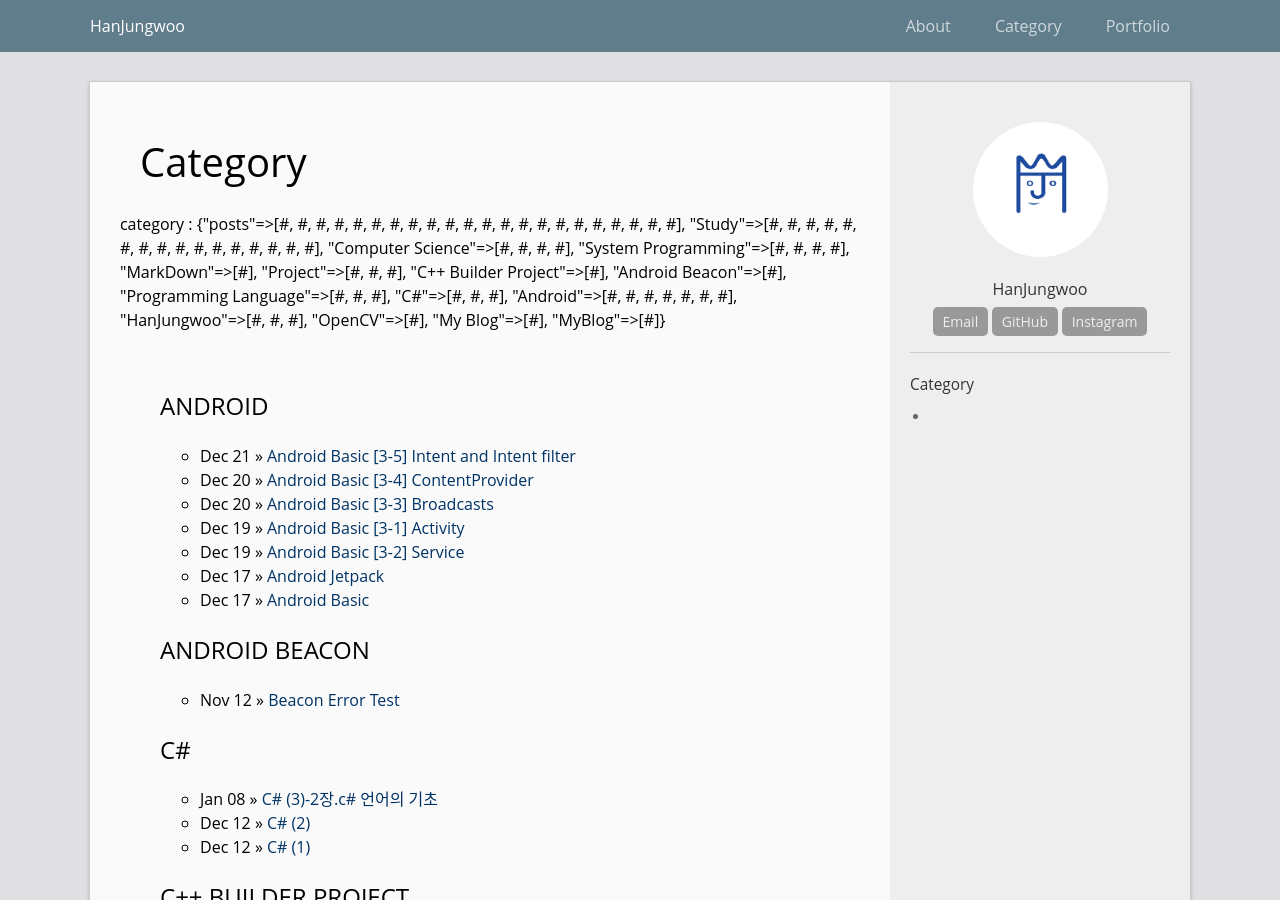
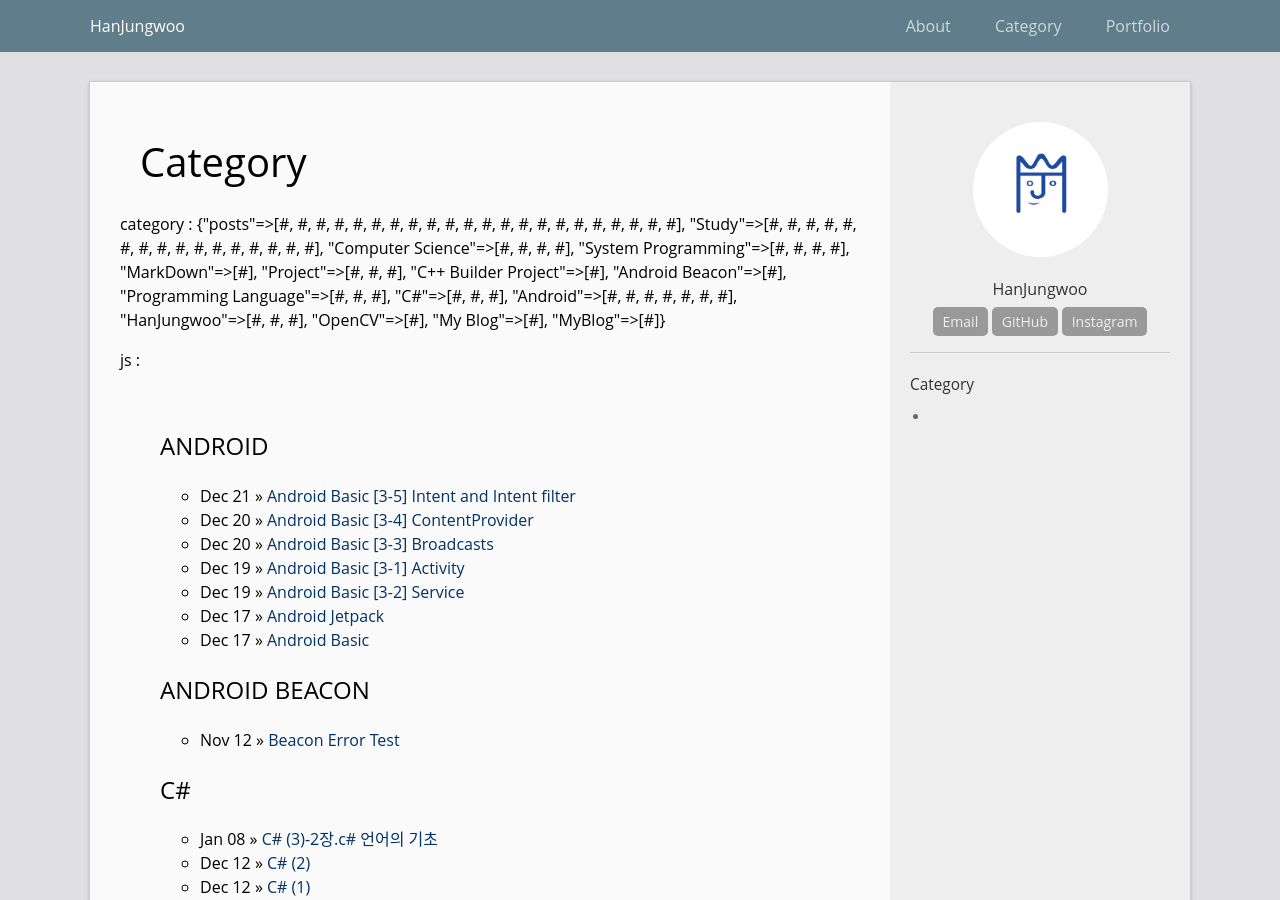
Before and after one commit to sunrisehouse/hanjungwoo-blog-old, a Jekyll site: the page built from category.html, in a window 1280 px wide and 900 px high. Built offline with Jekyll 4.4.1, drawn with Linux system fonts in a browser that asks for light colours.

```diff
--- a/category.html
+++ b/category.html
@@ -7,6 +7,7 @@ permalink: /category/
 <div class="home">
   <h1 class="page-heading">Category</h1>
   <p>category : {{ site.categories }}</p>
+  <p>js : {{stie.js}}</p>
   <ul class="post-list">
 
 {% capture categories %}{% for category in site.categories %}{{ category | first }}{% unless forloop.last %},{% endunless %}{% endfor %}{% endcapture %}
```
